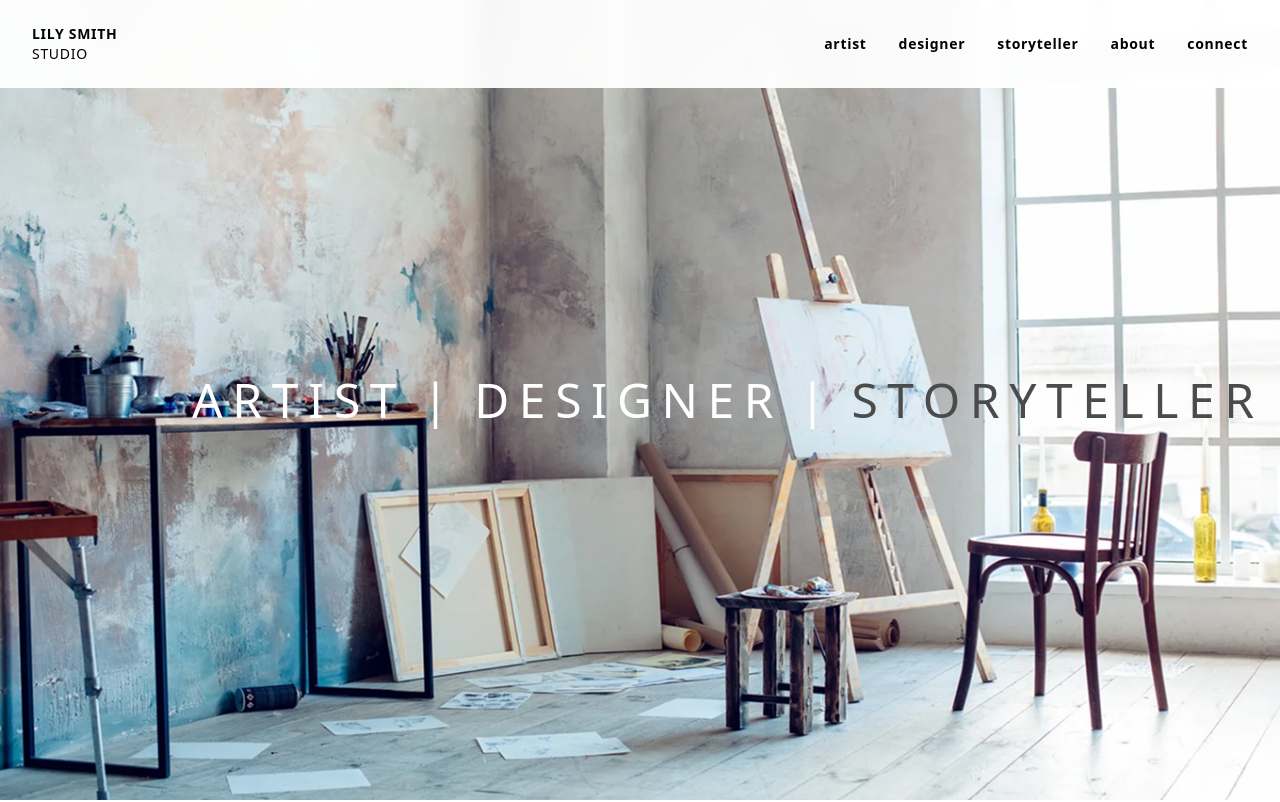
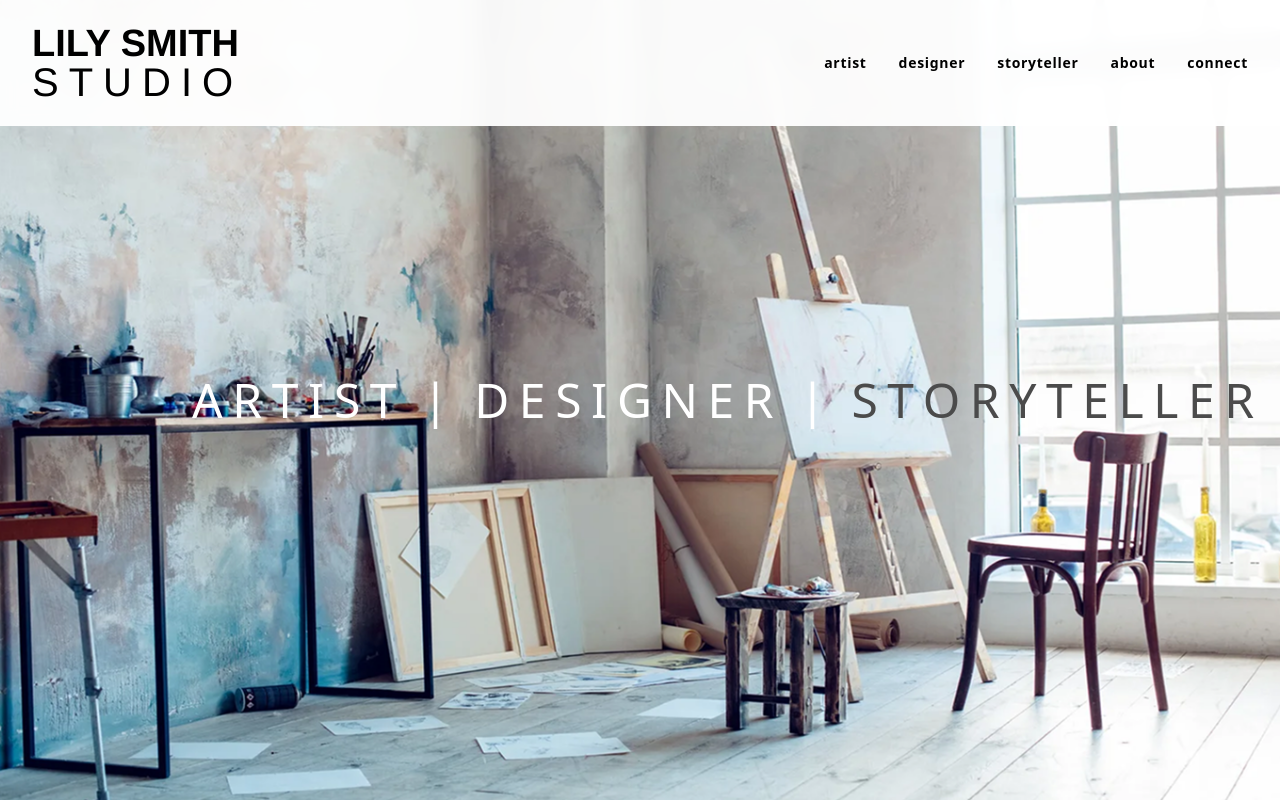
Before and after one commit to lilysan24/lilysmithstudio, a Next.js app: page / in a window 1280 px wide. Shown: the top 802 px of the page. Built offline with nearby package versions, Linux system fonts and the light colour scheme; a web font is replaced by a local one.

Commit message:
feat: modified logo size

```diff
--- a/app/globals.css
+++ b/app/globals.css
@@ -1,3 +1,4 @@
+/* globals.css */
 @import "tailwindcss";
 
 @theme {
@@ -5,11 +6,12 @@
   --font-family-pt-mono: "PT Mono", monospace;
 }
 
-html {
-  scroll-behavior: smooth;
+/* System Helvetica Neue stack (legal to reference, no bundling) */
+.font-helvetica-neue {
+  font-family: "Helvetica Neue", Helvetica, Arial, sans-serif;
 }
 
+html { scroll-behavior: smooth; }
+
 /* Apply PT Mono to body text */
-p, .font-pt-mono {
-  font-family: "PT Mono", monospace;
-}
+p, .font-pt-mono { font-family: "PT Mono", monospace; }
--- a/components/Navigation.tsx
+++ b/components/Navigation.tsx
@@ -61,10 +61,13 @@ export default function Navigation() {
   return (
     <nav className="fixed top-0 w-full bg-white/95 backdrop-blur-sm z-50 px-4 sm:px-8 py-4 sm:py-6">
       <div className="max-w-7xl mx-auto flex justify-between items-center">
-        {/* Logo */}
-        <div className="font-inter">
-          <div className="text-xs sm:text-sm font-extrabold tracking-wider">LILY SMITH</div>
-          <div className="text-xs sm:text-sm font-normal tracking-wider">STUDIO</div>
+        {/* Logo — matches Figma exactly */}
+        <div className="leading-none font-helvetica-neue">
+        {/* LILY SMITH — Helvetica Neue Bold 38px, 0% letter-spacing */}
+        <div className="text-[38px] font-bold tracking-[0]">LILY SMITH</div>
+
+        {/* STUDIO — Helvetica Neue 45 Light 40px, 25% letter-spacing */}
+        <div className="text-[40px] font-light tracking-[0.25em]">STUDIO</div>
         </div>
 
         {/* Desktop Navigation */}
```
